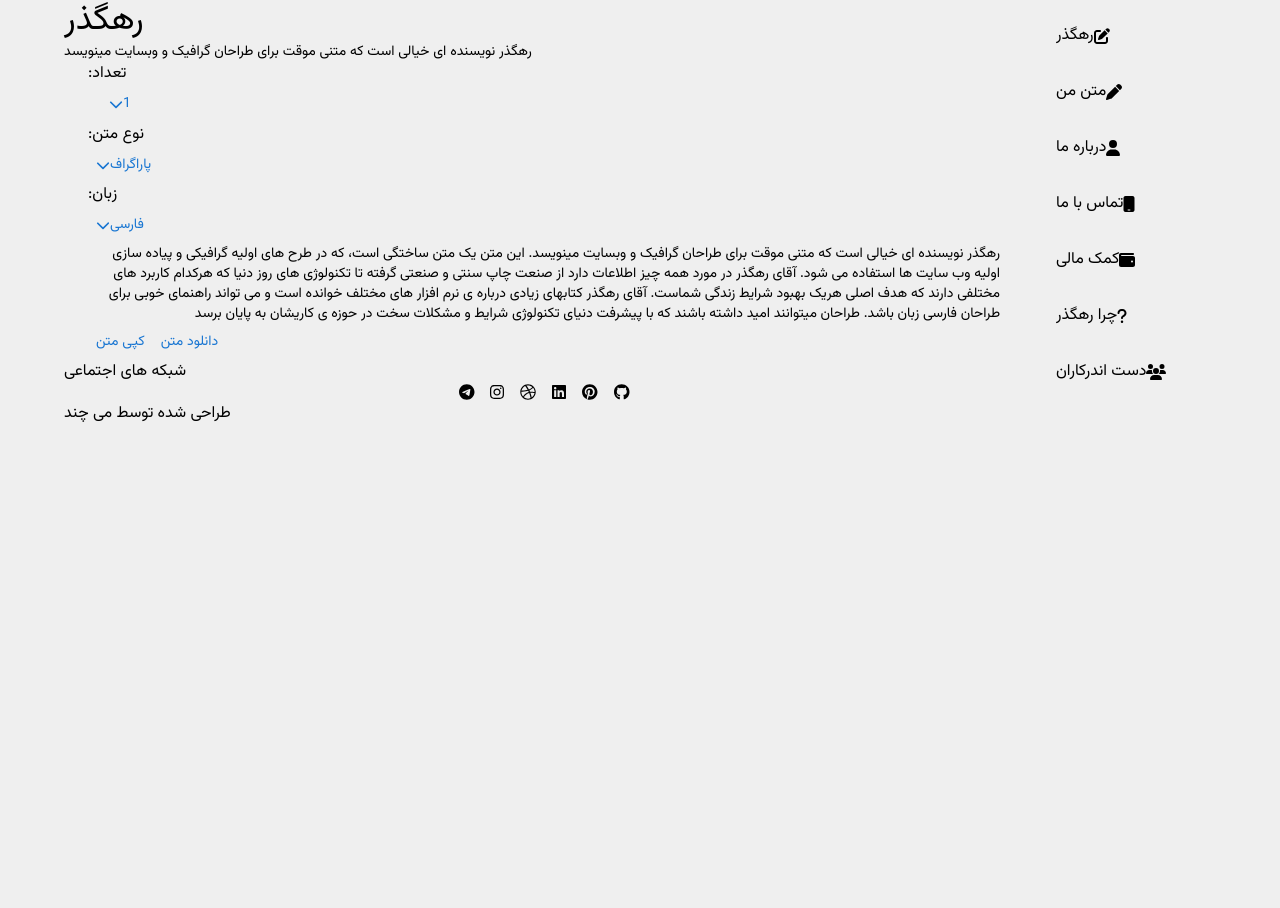
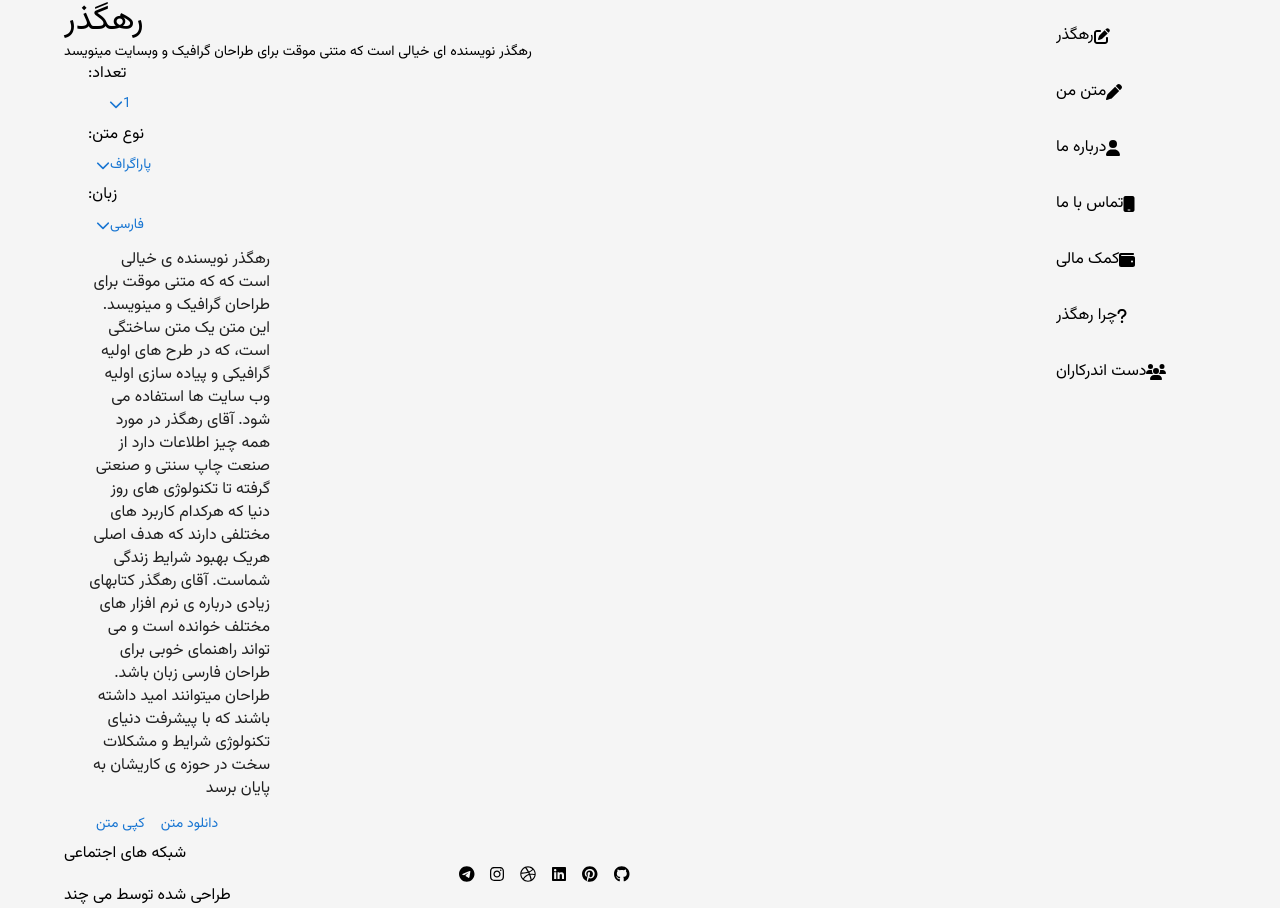
Before and after one commit to Mizfa-Tech/Rahgozar, a Next.js app: page / in a window 1280 px wide. Before the commit the page ends 800 px from the top, so only its background shows below. Built offline with nearby package versions, Linux system fonts and the light colour scheme.

Commit message:
fix ourteam Page

```diff
--- a/components/layouts/footer/Footer.tsx
+++ b/components/layouts/footer/Footer.tsx
@@ -6,7 +6,7 @@ import Link from "next/link";
 
 export default function Footer() {
     return(
-        <Grid2 className="flex justify-center flex-col my-5">
+        <Grid2 className="flex justify-center flex-col mb-4 mt-12">
             <Grid2 className="text-center">
                 <Typography variant="body1" >شبکه های اجتماعی</Typography>
             </Grid2>
@@ -14,22 +14,22 @@ export default function Footer() {
                 <Grid2 className="border-t-2 border-x-0 border-b-0 border-solid border-gray-400 pt-3">
                     <Stack direction="row" alignItems="center" justifyContent="center" spacing={2}>
                         <Link href="/" className="hover:text-sky-900 bg-white w-10 h-10 flex justify-center items-center rounded-full">
-                            <FontAwesomeIcon icon={faTelegram} className="text-2xl" />
+                            <FontAwesomeIcon icon={faTelegram} className="text-2xl text-zinc-800" />
                         </Link>
                         <Link href="/" className="hover:text-sky-900 bg-white w-10 h-10 flex justify-center items-center rounded-full">
-                            <FontAwesomeIcon icon={faInstagram} className="text-2xl" />
+                            <FontAwesomeIcon icon={faInstagram} className="text-2xl text-zinc-800" />
                         </Link>
                         <Link href="/" className="hover:text-sky-900 bg-white w-10 h-10 flex justify-center items-center rounded-full">
-                            <FontAwesomeIcon icon={faDribbble} className="text-2xl" />
+                            <FontAwesomeIcon icon={faDribbble} className="text-2xl text-zinc-800" />
                         </Link>
                         <Link href="/" className="hover:text-sky-900 bg-white w-10 h-10 flex justify-center items-center rounded-full">
-                            <FontAwesomeIcon icon={faLinkedin} className="text-2xl" />
+                            <FontAwesomeIcon icon={faLinkedin} className="text-2xl text-zinc-800" />
                         </Link>
                         <Link href="/" className="hover:text-sky-900 bg-white w-10 h-10 flex justify-center items-center rounded-full">
-                            <FontAwesomeIcon icon={faPinterest} className="text-2xl" />
+                            <FontAwesomeIcon icon={faPinterest} className="text-2xl text-zinc-800" />
                         </Link>
                         <Link href="/" className="hover:text-sky-900 bg-white w-10 h-10 flex justify-center items-center rounded-full">
-                            <FontAwesomeIcon icon={faGithub} className="text-2xl" />
+                            <FontAwesomeIcon icon={faGithub} className="text-2xl text-zinc-800" />
                         </Link>
                     </Stack>
                 </Grid2>
--- a/components/sideBar/SideBar.tsx
+++ b/components/sideBar/SideBar.tsx
@@ -59,18 +59,17 @@ export default function SideBar(props: Props) {
   const [stateIndex, setStateIndex] = useState(props.index);
 
   return (
-    <List className="bg-white text-gray-400 rounded-lg pt-7 pb-14 mt-[1.7rem]">
+    <List className="bg-white text-gray-400 rounded-xl pt-10 pb-16 mt-[0.3rem]">
       {items.map((val, index) => {
         return (
           <Link href={val.href} key={index}>
             <ListItem className="flex justify-end px-0">
               <ListItemButton
-                className={`w-full flex justify-end border-sky-600 border-y-0 border-r-0 border-l-[3px] py-0 ${index == stateIndex ? "border-solid" : ""}`}
-                // eslint-disable-next-line react-hooks/rules-of-hooks
+                className={`w-full flex justify-end border-sky-600 border-y-0 border-r-0 md:pr-2 xl:pr-4 md:pl-2 xl:pl-9 border-l-[3px] py-0 ${index == stateIndex ? "border-solid" : ""}`}
                 onClick={() => setStateIndex(index)}
               >
-                <Typography className={`text-right mx-3 ${index == stateIndex ? "text-black" : ""}`}>{val.title}</Typography>
-                <FontAwesomeIcon icon={val.icon} className={`${index == stateIndex ? "text-sky-600" : ""}`} />
+                <Typography className={`text-right md:text-sm lg:text-base mx-3 ${index == stateIndex ? "text-black" : ""}`}>{val.title}</Typography>
+                <FontAwesomeIcon icon={val.icon} className={`md:text-sm lg:text-base ${index == stateIndex ? "text-sky-600" : ""}`} />
               </ListItemButton>
             </ListItem>
           </Link>
--- a/components/textContainer.tsx
+++ b/components/textContainer.tsx
@@ -1,56 +1,72 @@
-import { Typography, Container } from "@mui/material";
+import { Typography, Container, Input, Select, MenuItem } from "@mui/material";
 import Button from "@mui/material/Button";
 import Grid2 from "@mui/material/Unstable_Grid2/Grid2";
 import { faChevronDown } from "@fortawesome/free-solid-svg-icons";
 import { FontAwesomeIcon } from "@fortawesome/react-fontawesome";
+import CopyToClipboard from "react-copy-to-clipboard";
+import { useState } from "react";
 
 export default function TextContainer() {
+  const [value, setValue] = useState(
+    "رهگذر نویسنده ی خیالی است که که متنی موقت برای طراحان گرافیک و مینویسد. این متن یک متن ساختگی است، که در طرح های اولیه گرافیکی و پیاده سازی اولیه وب سایت ها استفاده می شود. آقای رهگذر در مورد همه چیز اطلاعات دارد از صنعت چاپ سنتی و صنعتی گرفته تا تکنولوژی های روز دنیا که هرکدام کاربرد های مختلفی دارند که هدف اصلی هریک بهبود شرایط زندگی شماست. آقای رهگذر کتابهای زیادی درباره ی نرم افزار های مختلف خوانده است و می تواند راهنمای خوبی برای طراحان فارسی زبان باشد. طراحان میتوانند امید داشته باشند که با پیشرفت دنیای تکنولوژی شرایط و مشکلات سخت در حوزه ی کاریشان به پایان برسد"
+  );
+  const [ select, setSelect ] = useState("");
+
   return (
-    <Grid2 className="bg-white rounded-lg w-full md:w-[80%] m-auto text-gray-400 py-4">
+    <Grid2 className="bg-white rounded-xl w-full md:w-[80%] m-auto text-gray-400 py-4">
       <Container>
         <Grid2 className="flex justify-end border-b-2 border-solid border-gray-300 border-x-0 border-t-0 pb-4">
-          <Grid2 className="text-right">
+          <Grid2 className="text-right w-20 md:w-28">
             <Typography className="text-black">:تعداد</Typography>
-            <Button className="bg-gray-300 text-gray-500 w-20 md:w-24 py-1 mt-1 flex justify-start">
+            <Button className="bg-gray-100 text-gray-500 w-full py-1 mt-1 flex justify-start rounded-lg">
               {" "}
-              <FontAwesomeIcon icon={faChevronDown} className="mr-6" /> 1
+              <FontAwesomeIcon icon={faChevronDown} className="mr-4 md:mr-10" /> 1
             </Button>
           </Grid2>
-          <Grid2 className="text-right mx-3">
+          <Grid2 className="text-right mx-2 md:mx-4 w-20 md:w-28">
             <Typography className="text-black">:نوع متن</Typography>
-            <Button className="bg-gray-300 text-gray-500 w-20 md:w-24 py-1 mt-1 flex justify-start">
+            {/* <Select value={select} onChange={(e) => setSelect(e.target.value)} displayEmpty
+            className="bg-gray-100 text-gray-500 w-full py-1 mt-1 flex justify-start rounded-lg border-0 select" >
+              <MenuItem value="">
+                <FontAwesomeIcon icon={faChevronDown} className="mr-3 md:mr-4" />
+                پاراگراف
+              </MenuItem>
+            </Select> */}
+
+            <Button className="bg-gray-100 text-gray-500 w-full py-1 mt-1 flex justify-start rounded-lg">
               {" "}
-              <FontAwesomeIcon icon={faChevronDown} className="mr-3" /> پاراگراف
+              <FontAwesomeIcon icon={faChevronDown} className="mr-3 md:mr-4" /> پاراگراف
             </Button>
           </Grid2>
-          <Grid2 className="text-right">
+          <Grid2 className="text-right w-20 md:w-28">
             <Typography className="text-black">:زبان</Typography>
-            <Button className="bg-gray-300 text-gray-500 py-1 w-20 md:w-24 mt-1 flex justify-start">
+            <Button className="bg-gray-100 text-gray-500 w-full py-1 mt-1 flex justify-start rounded-lg">
               {" "}
-              <FontAwesomeIcon icon={faChevronDown} className="mr-4" /> فارسی
+              <FontAwesomeIcon icon={faChevronDown} className="mr-4 md:mr-6" /> فارسی
             </Button>
           </Grid2>
         </Grid2>
         <Grid2 className="mt-3">
-          <Typography align="right" variant="body2" className="leading-7 md:leading-9">
-            رهگذر نویسنده ای خیالی است که متنی موقت برای طراحان گرافیک و وبسایت
-            مینویسد. این متن یک متن ساختگی است، که در طرح های اولیه گرافیکی و
-            پیاده سازی اولیه وب سایت ها استفاده می شود. آقای رهگذر در مورد همه
-            چیز اطلاعات دارد از صنعت چاپ سنتی و صنعتی گرفته تا تکنولوژی های روز
-            دنیا که هرکدام کاربرد های مختلفی دارند که هدف اصلی هریک بهبود شرایط
-            زندگی شماست. آقای رهگذر کتابهای زیادی درباره ی نرم افزار های مختلف
-            خوانده است و می تواند راهنمای خوبی برای طراحان فارسی زبان باشد.
-            طراحان میتوانند امید داشته باشند که با پیشرفت دنیای تکنولوژی شرایط و
-            مشکلات سخت در حوزه ی کاریشان به پایان برسد
-          </Typography>
+          <Input
+            className="text-gray-500 mt-0 mb-2 w-full border-0 h-auto leading-9 overflow-auto text-right text-sm"
+            value={value}
+            onChange={(e) => setValue(e.currentTarget.value)}
+            disableUnderline
+            multiline
+            readOnly
+          />
         </Grid2>
         <Grid2 className="flex justify-center my-3">
-          <Button className="border-solid border-[1px] border-sky-600 bg-white text-sky-600 w-28 rounded-xl">
-            کپی متن
-          </Button>
-          <Button className="bg-sky-600 text-white w-28 ml-4 rounded-xl">
-            دانلود متن
-          </Button>
+          <CopyToClipboard text={value}>
+            <Button className="border-solid border-[1px] border-sky-600 bg-white text-sky-600 w-28 rounded-lg">
+              کپی متن
+            </Button>
+          </CopyToClipboard>
+            <a href="../components/files/Rahgozar.txt" download>
+              <Button className="bg-sky-600 text-white w-28 ml-4 rounded-lg">
+                دانلود متن
+              </Button>
+            </a>
         </Grid2>
       </Container>
     </Grid2>
--- a/package.json
+++ b/package.json
@@ -25,10 +25,12 @@
     "eslint-config-next": "13.0.4",
     "next": "13.0.4",
     "react": "18.2.0",
+    "react-copy-to-clipboard": "^5.1.0",
     "react-dom": "18.2.0",
     "typescript": "4.9.3"
   },
   "devDependencies": {
+    "@types/react-copy-to-clipboard": "^5.0.4",
     "autoprefixer": "^10.4.13",
     "postcss": "^8.4.19",
     "tailwindcss": "^3.2.4"
--- a/styles/globals.css
+++ b/styles/globals.css
@@ -3,7 +3,7 @@ body {
   padding: 0;
   margin: 0;
   font-family: "Vazirmatn, sans-serif";
-  background-color: #EFEFEF;
+  background-color: whitesmoke;
 }
 
 input {
@@ -16,6 +16,10 @@ textarea {
   width: 100%;
   height: 12rem;
   text-align: right;
+}
+
+.Select div:first-child {
+  padding: none;
 }
 
 @font-face {
```
Also changed, not shown: pages/ourTeam.tsx (+4 -4 lines), components/files/Rahgozar.txt (added), 1 other file (tests, documents, lock files or other folders).
